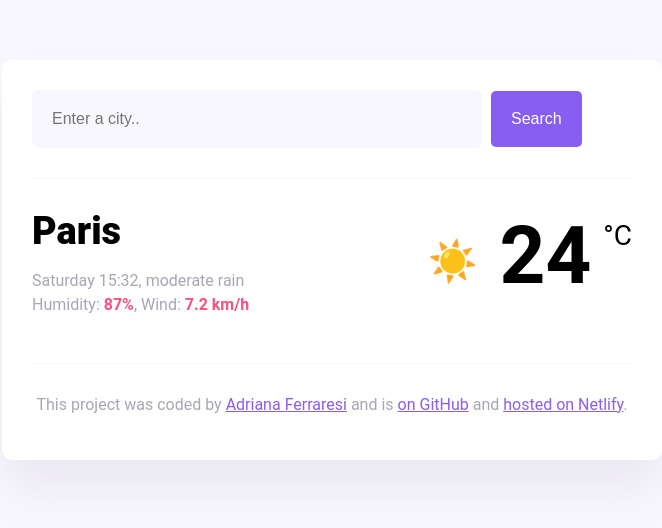
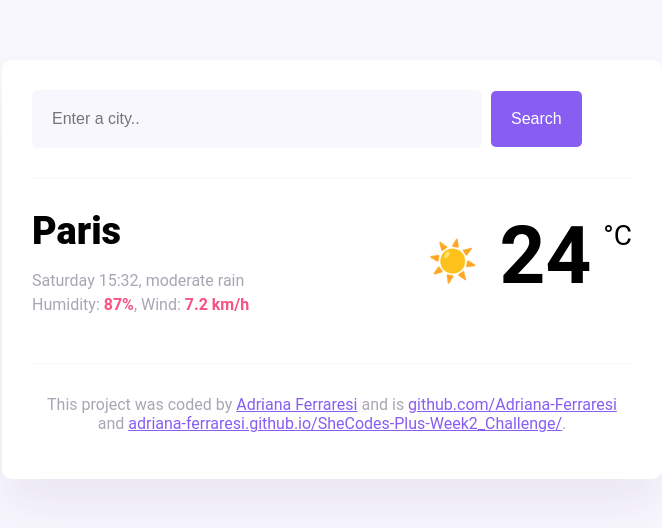
Before and after one commit to Adriana-Ferraresi/SheCodes-Plus-Week2_Challenge, a website: page index.html in a window 1280 px wide. Shown: the whole page, without its empty margins (308-970 px from the left). Drawn offline with Linux system fonts and the light colour scheme.

Commit message:
Update index.html
add links tag footer

```diff
--- a/index.html
+++ b/index.html
@@ -39,8 +39,8 @@
         <p>
           This project was coded by
           <a href="#" target="_blank">Adriana Ferraresi</a> and is
-          <a href="#" target="_blank">on GitHub</a> and
-          <a href="#" target="_blank">hosted on Netlify</a>.
+          <a href="#" target="_blank">github.com/Adriana-Ferraresi</a> and
+          <a href="#" target="_blank">adriana-ferraresi.github.io/SheCodes-Plus-Week2_Challenge/</a>.
         </p>
       </footer>
     </div>
```
